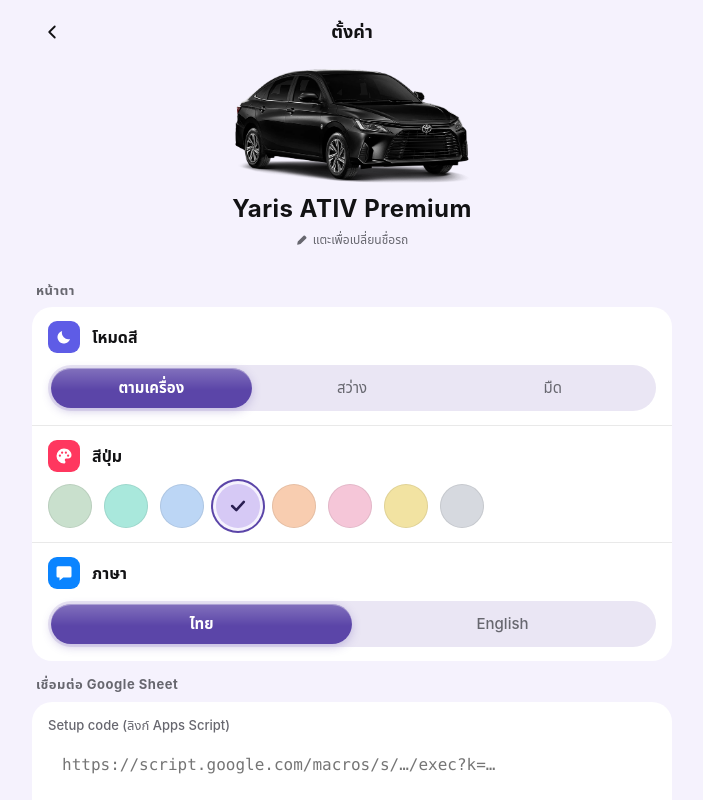
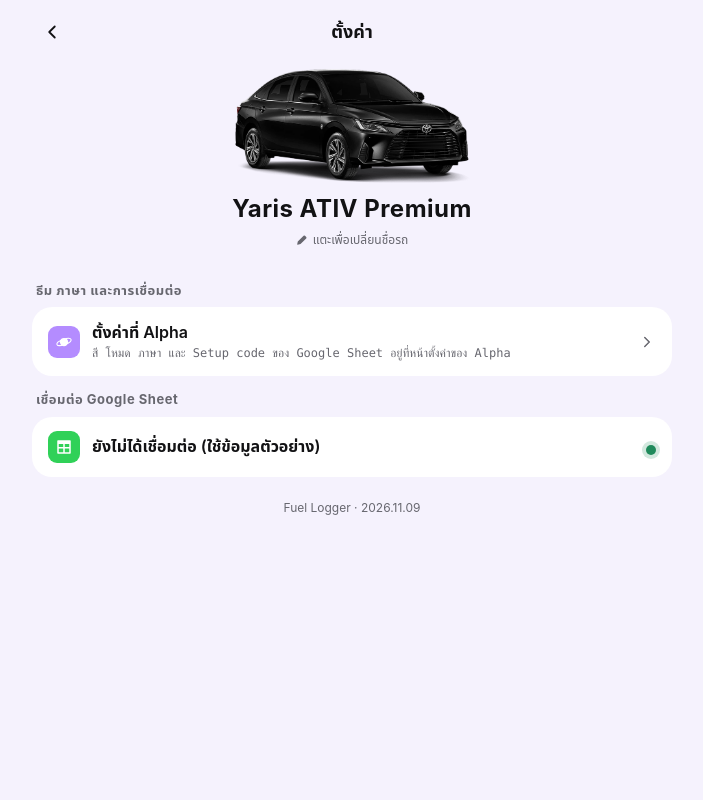
Before and after one commit to gpicha3/fuel-logger, a plain HTML site: page index.html in a window 1280 px wide. Both pictures are taken after a click on the button 944 px from the left and 94 px from the top of the page. Shown: the whole page, without its empty margins (288-991 px from the left). Drawn offline with Linux system fonts and the light colour scheme.

Commit message:
B2: take mode, language and theme from Alpha; connection is edited in Alpha settings
The old controls are hidden, not removed, so existing code paths keep working.
Storage keys are unchanged.

Co-Authored-By: Claude Opus 5.5 <noreply@anthropic.com>

```diff
--- a/app.js
+++ b/app.js
@@ -1723,12 +1723,15 @@ $('#langSeg').addEventListener('click', (e) => {
   render();
 });
 
+// แก้/เลิกเชื่อมต่อทำที่หน้าตั้งค่าของ Alpha แล้ว ที่นี่แสดงแค่สถานะ
 function renderConnection(editing = false) {
   const connected = !!state.setup;
-  $('#connCard').hidden = !connected || editing;
-  $('#connActions').hidden = !connected || editing;
-  $('#setupEditor').hidden = connected && !editing;
+  $('#connCard').hidden = false;
+  $('#connActions').hidden = true;
+  $('#setupEditor').hidden = true;
   $('#cancelEditBtn').hidden = !connected;
+  $('#connTitle').textContent = connected ? t('s.connected') : t('s.notConnected');
+  $('#connUrl').textContent = '';
   if (connected) {
     $('#connTitle').textContent = t('s.connected');
     const id = state.setup.url.split('/s/')[1]?.split('/')[0] || '';
--- a/i18n.js
+++ b/i18n.js
@@ -244,6 +244,9 @@ const STRINGS = {
     'detail.confirm': 'ลบรายการ {date} · {km} กม. · ฿{price} ?',
 
     's.look': 'หน้าตา',
+    's.alphaTitle': 'ธีม ภาษา และการเชื่อมต่อ',
+    's.alphaLink': 'ตั้งค่าที่ Alpha',
+    's.alphaLinkSub': 'สี โหมด ภาษา และ Setup code ของ Google Sheet อยู่ที่หน้าตั้งค่าของ Alpha',
     's.mode': 'โหมดสี',
     's.mode.auto': 'ตามเครื่อง',
     's.mode.light': 'สว่าง',
@@ -525,6 +528,9 @@ const STRINGS = {
     'detail.confirm': 'Delete {date} · {km} km · ฿{price}?',
 
     's.look': 'Appearance',
+    's.alphaTitle': 'Theme, language and connection',
+    's.alphaLink': 'Open Alpha settings',
+    's.alphaLinkSub': 'Color, mode, language and the Google Sheet setup code live in Alpha settings',
     's.mode': 'Theme',
     's.mode.auto': 'System',
     's.mode.light': 'Light',
@@ -570,8 +576,13 @@ const MONTHS = {
   en: ['Jan', 'Feb', 'Mar', 'Apr', 'May', 'Jun', 'Jul', 'Aug', 'Sep', 'Oct', 'Nov', 'Dec'],
 };
 
+// ภาษาตั้งที่ Alpha (alpha.lang) ก่อน ถ้ายังไม่เคยตั้งใช้ค่าเดิมของแอป (fl.lang)
 let LANG = (() => {
-  try { return localStorage.getItem('fl.lang') || 'th'; } catch { return 'th'; }
+  try {
+    const a = JSON.parse(localStorage.getItem('alpha.lang') || 'null');
+    if (a === 'th' || a === 'en') return a;
+    return localStorage.getItem('fl.lang') || 'th';
+  } catch { return 'th'; }
 })();
 
 function t(key, vars) {
--- a/index.html
+++ b/index.html
@@ -350,8 +350,18 @@
         </label>
       </section>
 
-      <h3 class="set-title" data-i18n="s.look"></h3>
+      <!-- โหมด สี ภาษา และการเชื่อมต่อ ตั้งที่ Alpha ที่เดียว (ส่วนเดิมซ่อนไว้ ไม่ลบ เพื่อไม่ให้โค้ดเดิมพัง) -->
+      <h3 class="set-title" data-i18n="s.alphaTitle"></h3>
       <section class="set-group">
+        <a class="set-row alpha-link" href="/#settings">
+          <span class="set-ic" style="--c:#b48cff"><svg class="ic" viewBox="0 0 24 24"><circle cx="12" cy="12" r="5.5"/><ellipse cx="12" cy="12" rx="10" ry="3.6" transform="rotate(-20 12 12)" fill="none" stroke="currentColor" stroke-width="1.4"/></svg></span>
+          <div class="set-text"><b data-i18n="s.alphaLink"></b><small data-i18n="s.alphaLinkSub"></small></div>
+          <svg class="chev-r" viewBox="0 0 24 24"><path d="M9 6l6 6-6 6"/></svg>
+        </a>
+      </section>
+
+      <h3 class="set-title" data-i18n="s.look" hidden></h3>
+      <section class="set-group" hidden>
         <div class="set-row stack">
           <div class="set-row-head"><span class="set-ic" style="--c:#5e5ce6"><svg class="ic" viewBox="0 0 24 24"><path fill-rule="evenodd" d="M20 14.5A8.5 8.5 0 0 1 9.5 4a8.5 8.5 0 1 0 10.5 10.5z"/></svg></span><b data-i18n="s.mode"></b></div>
           <div class="segmented glide wide" id="themeSeg">
--- a/styles.css
+++ b/styles.css
@@ -1265,3 +1265,7 @@ input, textarea { background: var(--surface); border: 0; border-radius: 16px; }
   ::view-transition-group(*), ::view-transition-old(*), ::view-transition-new(*) { animation: none !important; }
 }
 .car-title { view-transition-name: app-title; }
+
+/* ลิงก์ไปหน้าตั้งค่าของ Alpha */
+.alpha-link { color: inherit; text-decoration: none; }
+.alpha-link .chev-r { width: 18px; height: 18px; flex: none; color: var(--muted); }
--- a/theme.js
+++ b/theme.js
@@ -21,8 +21,18 @@ const THEME_KEY = 'fl.theme';
 // ธีมสีของ Alpha (gpicha3.github.io) → ชุดสีที่ใกล้ที่สุดของแอปนี้ (ต้องตรงกับ alpha-theme.js)
 const ALPHA_THEME_KEY = 'alpha.theme';
 const ALPHA_THEME = { aurora: 'lavender', ocean: 'sky', sunset: 'peach', forest: 'sage', rose: 'pink', mono: 'gray' };
+function alphaMode() {
+  try { const m = JSON.parse(localStorage.getItem('alpha.mode') || 'null'); return ['auto', 'light', 'dark'].includes(m) ? m : null; } catch { return null; }
+}
 function alphaAccent() {
-  try { return ALPHA_THEME[JSON.parse(localStorage.getItem(ALPHA_THEME_KEY) || '"aurora"')] || ALPHA_THEME.aurora; } catch { return ALPHA_THEME.aurora; }
+  try {
+    let id = JSON.parse(localStorage.getItem(ALPHA_THEME_KEY) || '"aurora"');
+    if (id === 'time') { // ธีมตามเวลา (ต้องตรงกับ alpha-theme.js)
+      const h = new Date().getHours();
+      id = h >= 6 && h < 16 ? 'ocean' : h >= 16 && h < 19 ? 'sunset' : 'aurora';
+    }
+    return ALPHA_THEME[id] || ALPHA_THEME.aurora;
+  } catch { return ALPHA_THEME.aurora; }
 }
 
 function accentId(theme) {
@@ -36,6 +46,8 @@ function loadTheme() {
   catch { theme = { mode: 'auto', accent: 'sage' }; }
   theme.accent = accentId(theme);
   theme.accent = alphaAccent(); // สีตามธีมที่เลือกใน Alpha
+  const m = alphaMode();
+  if (m) theme.mode = m;        // โหมดสว่าง/มืดตามที่ตั้งใน Alpha
   return theme;
 }
 
```
